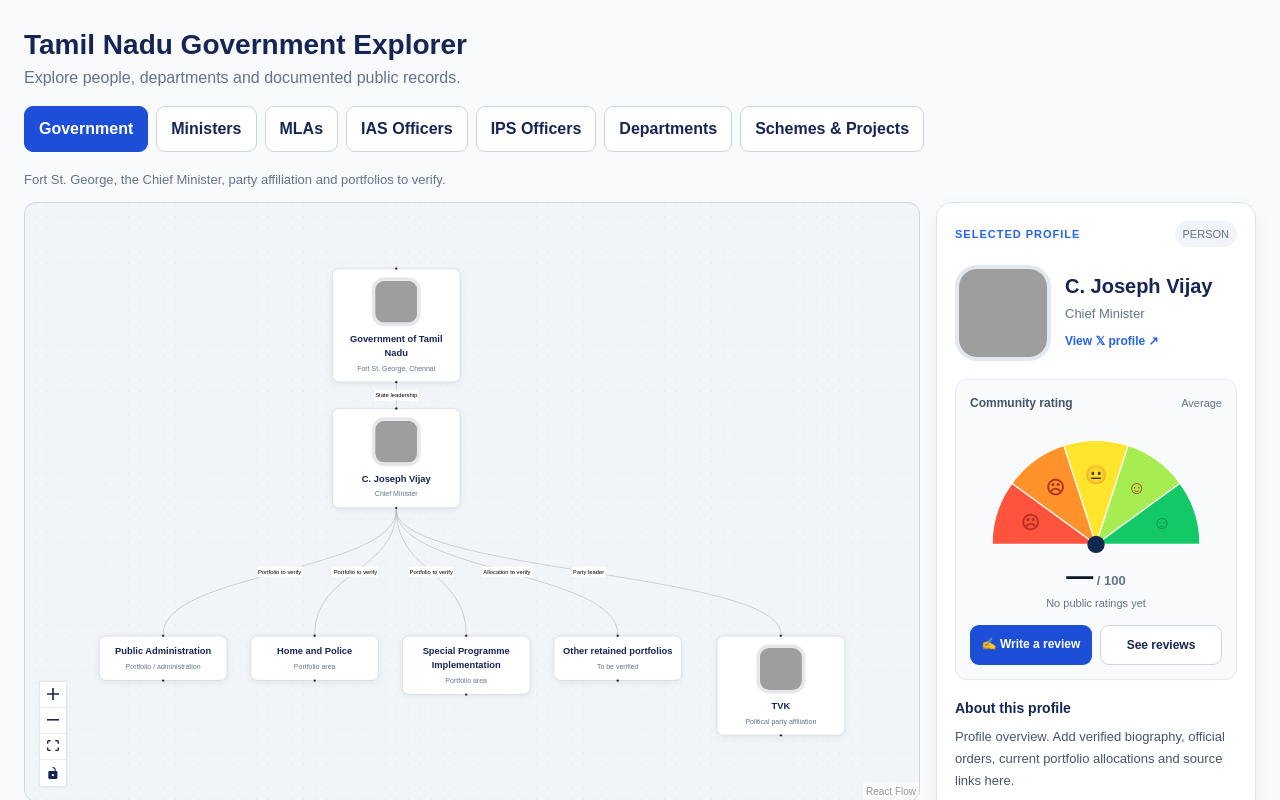
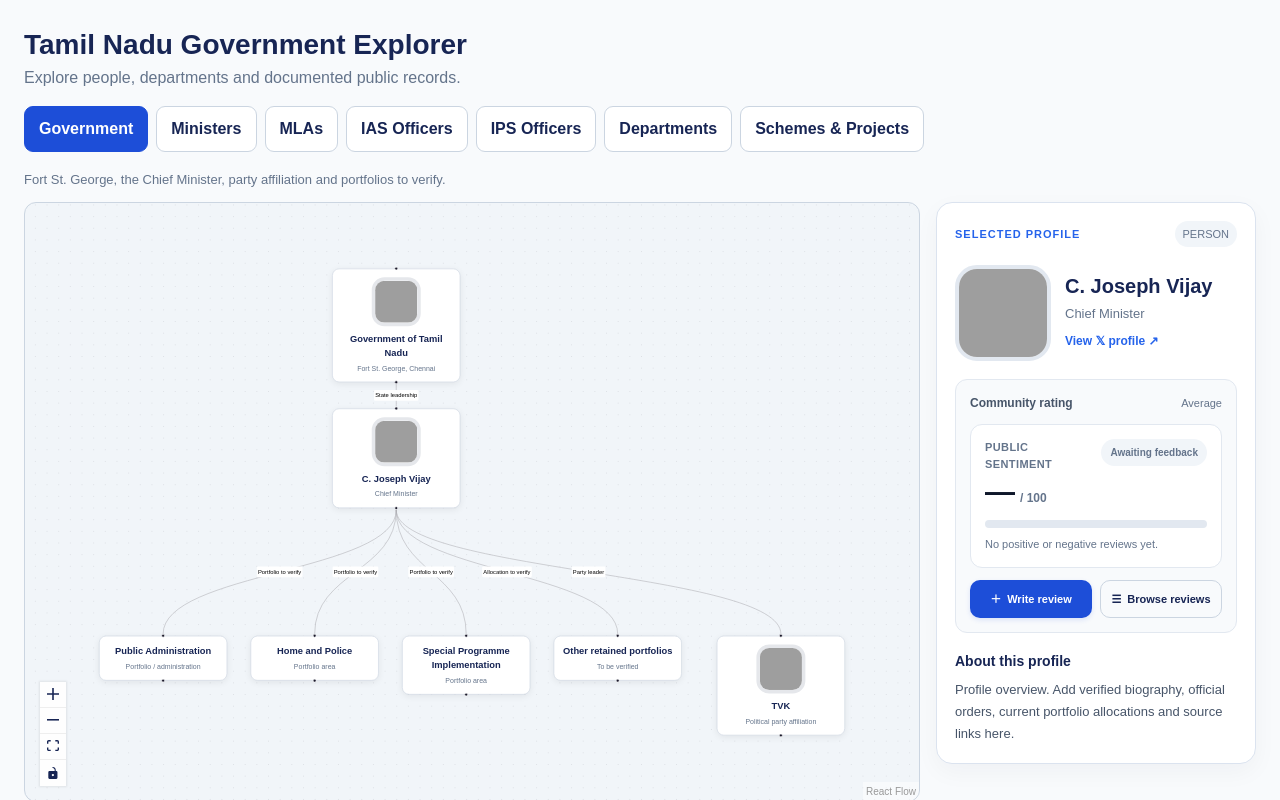
Before and after one commit to akasharumugamm/Arasiyal-Arattai, a Next.js app in the folder app/: page / in a window 1280 px wide. Both pictures are taken after a click on the element 396 px from the left and 407 px from the top of the page. Shown: the top 800 px of the page. Built offline with nearby package versions, Linux system fonts and the light colour scheme; grey boxes are pictures that could not be loaded.

Commit message:
Redesign profile sentiment meter and review actions

```diff
--- a/app/app/page.tsx
+++ b/app/app/page.tsx
@@ -82,45 +82,26 @@ function InfoNode({ data }: NodeProps<Node<Profile>>) {
 
 
 function RatingGauge({ value }: { value: number | null }) {
-  const cx = 160;
-  const cy = 158;
-  const radius = 132;
-  const point = (angle: number, r: number) => ({
-    x: cx + r * Math.cos((angle * Math.PI) / 180),
-    y: cy + r * Math.sin((angle * Math.PI) / 180),
-  });
-  const segments = [
-    { start: 180, end: 216, color: "#ff533d", face: "☹" },
-    { start: 216, end: 252, color: "#ff922b", face: "☹" },
-    { start: 252, end: 288, color: "#ffe52e", face: "😐" },
-    { start: 288, end: 324, color: "#a5ed50", face: "☺" },
-    { start: 324, end: 360, color: "#13c967", face: "☺" },
-  ];
-  const sectorPath = (start: number, end: number) => {
-    const a = point(start, radius);
-    const b = point(end, radius);
-    return `M ${cx} ${cy} L ${a.x} ${a.y} A ${radius} ${radius} 0 0 1 ${b.x} ${b.y} Z`;
-  };
-  const needleAngle = value === null ? null : 180 + (Math.max(0, Math.min(100, value)) / 100) * 180;
-  const needleTip = needleAngle === null ? null : point(needleAngle, 102);
+  const score = value === null ? null : Math.max(0, Math.min(100, Math.round(value)));
+  const sentiment = score === null ? "Awaiting feedback" : score >= 70 ? "Mostly positive" : score >= 45 ? "Mixed feedback" : "Needs improvement";
+  const sentimentColor = score === null ? "#64748b" : score >= 70 ? "#15803d" : score >= 45 ? "#b45309" : "#b91c1c";
+  const sentimentBg = score === null ? "#f1f5f9" : score >= 70 ? "#dcfce7" : score >= 45 ? "#fef3c7" : "#fee2e2";
   return (
-    <div style={{ width: "100%", maxWidth: 320, margin: "8px auto 0" }}>
-      <svg viewBox="0 0 320 180" role="img" aria-label={value === null ? "Rating gauge; no public ratings yet" : `Average public rating ${value} out of 100`} style={{ width: "100%", display: "block" }}>
-        {segments.map((segment) => (
-          <path key={segment.start} d={sectorPath(segment.start, segment.end)} fill={segment.color} stroke="white" strokeWidth="1.5" strokeLinejoin="round" />
-        ))}
-        {segments.map((segment) => {
-          const angle = (segment.start + segment.end) / 2;
-          const p = point(angle, 88);
-          return <text key={`face-${segment.start}`} x={p.x} y={p.y + 7} textAnchor="middle" fontSize="23" fontWeight="700" fill={segment.start === 252 ? "#b88600" : segment.start > 288 ? "#178b43" : "#b83224"}>{segment.face}</text>;
-        })}
-        {needleTip && <path d={`M ${cx} ${cy} L ${needleTip.x} ${needleTip.y}`} stroke="#10294f" strokeWidth="5" strokeLinecap="round" />}
-        <circle cx={cx} cy={cy} r="11" fill="#10294f" />
-      </svg>
-      <div style={{ textAlign: "center", marginTop: -1 }}>
-        <div style={{ fontSize: 27, lineHeight: 1.15, fontWeight: 900, color: "#0f172a" }}>{value === null ? "—" : Math.round(value)}<span style={{ fontSize: 13, color: "#64748b", fontWeight: 700 }}> / 100</span></div>
-        <div style={{ fontSize: 11, color: "#64748b", marginTop: 3 }}>{value === null ? "No public ratings yet" : "Average public rating"}</div>
+    <div style={{ marginTop: 12, padding: 14, borderRadius: 12, border: "1px solid #e2e8f0", background: "white" }}>
+      <div style={{ display: "flex", justifyContent: "space-between", alignItems: "flex-start", gap: 8 }}>
+        <div>
+          <div style={{ fontSize: 11, color: "#64748b", fontWeight: 750, letterSpacing: 0.4, textTransform: "uppercase" }}>Public sentiment</div>
+          <div style={{ display: "flex", alignItems: "baseline", gap: 5, marginTop: 3 }}>
+            <span style={{ fontSize: 30, lineHeight: 1.1, fontWeight: 900, color: "#0f172a" }}>{score === null ? "—" : score}</span>
+            <span style={{ fontSize: 12, color: "#64748b", fontWeight: 700 }}>/ 100</span>
+          </div>
+        </div>
+        <span style={{ padding: "6px 9px", borderRadius: 999, background: sentimentBg, color: sentimentColor, fontSize: 10, fontWeight: 850, whiteSpace: "nowrap" }}>{sentiment}</span>
       </div>
+      <div role="progressbar" aria-label="Positive public sentiment score" aria-valuemin={0} aria-valuemax={100} aria-valuenow={score ?? 0} style={{ height: 8, borderRadius: 999, overflow: "hidden", background: "#e2e8f0", marginTop: 12 }}>
+        <div style={{ width: `${score ?? 0}%`, height: "100%", borderRadius: 999, background: score === null ? "#cbd5e1" : score >= 70 ? "#16a34a" : score >= 45 ? "#f59e0b" : "#ef4444", transition: "width 220ms ease" }} />
+      </div>
+      <p style={{ margin: "8px 0 0", color: "#64748b", fontSize: 11, lineHeight: 1.5 }}>{score === null ? "No positive or negative reviews yet." : "Calculated from positive and negative reviews only."}</p>
     </div>
   );
 }
@@ -985,9 +966,9 @@ export default function Home() {
                 <span style={{ fontSize: 11, color: "#64748b" }}>Average</span>
               </div>
               <RatingGauge value={reviewScore} />
-              <div style={{ display: "grid", gridTemplateColumns: "1fr 1fr", gap: 8, marginTop: 14 }}>
-                <a href={`/reviews?profile=${encodeURIComponent(selected.label)}&action=write`} style={{ display: "block", textAlign: "center", textDecoration: "none", padding: "10px 8px", borderRadius: 9, background: "#1d4ed8", color: "white", fontSize: 12, fontWeight: 800 }}>✍ Write a review</a>
-                <a href={`/reviews?profile=${encodeURIComponent(selected.label)}`} style={{ display: "block", textAlign: "center", textDecoration: "none", padding: "10px 8px", borderRadius: 9, border: "1px solid #cbd5e1", background: "white", color: "#172554", fontSize: 12, fontWeight: 800 }}>See reviews</a>
+              <div style={{ display: "grid", gridTemplateColumns: "1fr 1fr", gap: 8, marginTop: 12 }}>
+                <a href={`/reviews?profile=${encodeURIComponent(selected.label)}&action=write`} style={{ display: "flex", justifyContent: "center", alignItems: "center", gap: 6, textAlign: "center", textDecoration: "none", padding: "11px 8px", borderRadius: 10, background: "#1d4ed8", color: "white", fontSize: 11, lineHeight: 1.3, fontWeight: 850, boxShadow: "0 2px 5px #1d4ed822" }}><span aria-hidden="true">＋</span> Write review</a>
+                <a href={`/reviews?profile=${encodeURIComponent(selected.label)}`} style={{ display: "flex", justifyContent: "center", alignItems: "center", gap: 6, textAlign: "center", textDecoration: "none", padding: "11px 8px", borderRadius: 10, border: "1px solid #cbd5e1", background: "#f8fafc", color: "#172554", fontSize: 11, lineHeight: 1.3, fontWeight: 850 }}><span aria-hidden="true">☰</span> Browse reviews</a>
               </div>
             </div>
           )}
```
